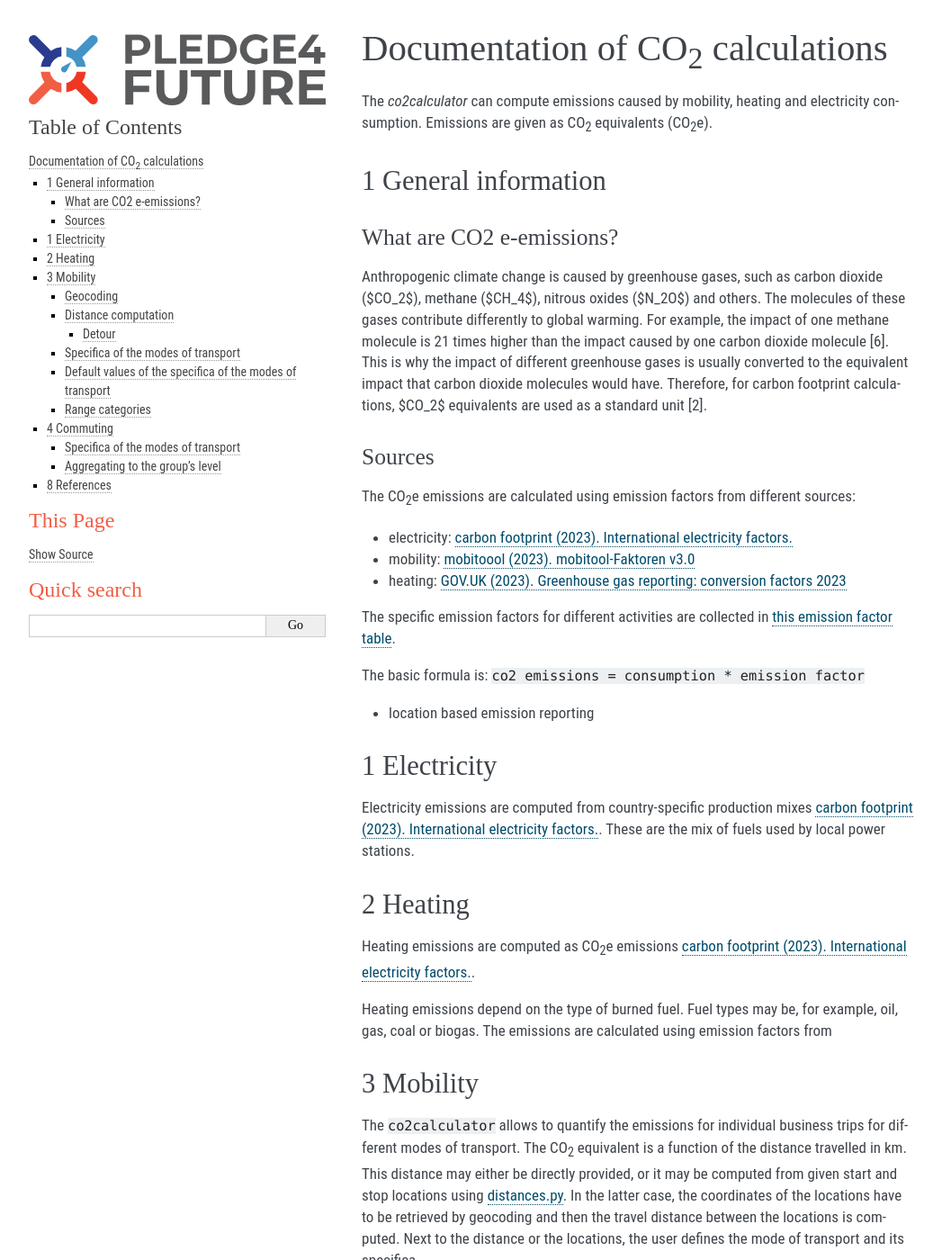
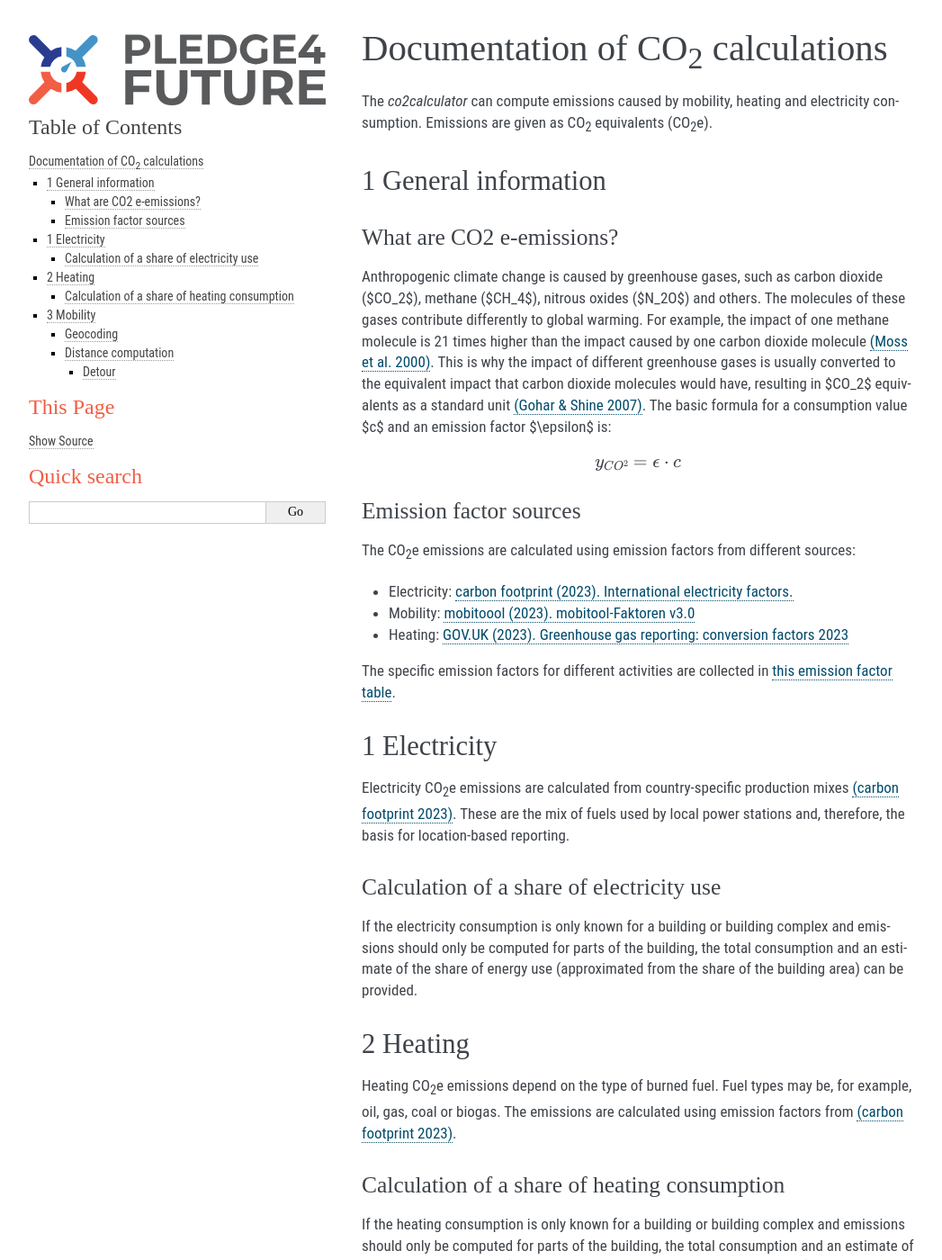
Before and after one commit to pledge4future/co2calculator, a Sphinx documentation site: the page built from docs/documentation_co2calculator.md, in a window 1280 px wide and 1400 px high. Shown: the whole window at 90% size, without its empty margins (106-1153 px from the left). Built offline with Sphinx 7.4.7, drawn with Linux system fonts in a browser that asks for light colours; some of the changed text lies outside the part shown.

Commit message:
Update documentation_co2calculator.md
updated documentation and sources, added cross-references

````diff
--- a/docs/documentation_co2calculator.md
+++ b/docs/documentation_co2calculator.md
@@ -5,43 +5,50 @@
 ## 1 General information
 ### What are CO2 e-emissions?
 
-Anthropogenic climate change is caused by greenhouse gases, such as carbon dioxide ($CO_2$), methane ($CH_4$), nitrous oxides ($N_2O$) and others. The molecules of these gases contribute differently to global warming. For example, the impact of one methane molecule is 21 times higher than the impact caused by one carbon dioxide molecule [6]. This is why the impact of different greenhouse gases is usually converted to the equivalent impact that carbon dioxide molecules would have. Therefore, for carbon footprint calculations, $CO_2$ equivalents are used as a standard unit [2].
+Anthropogenic climate change is caused by greenhouse gases, such as carbon dioxide ($CO_2$), methane ($CH_4$), nitrous oxides ($N_2O$) and others. The molecules of these gases contribute differently to global warming. For example, the impact of one methane molecule is 21 times higher than the impact caused by one carbon dioxide molecule [(Moss et al. 2000)](https://animres.edpsciences.org/articles/animres/abs/2000/03/z0305/z0305.html). This is why the impact of different greenhouse gases is usually converted to the equivalent impact that carbon dioxide molecules would have, resulting in $CO_2$ equivalents as a standard unit [(Gohar & Shine 2007)](https://rmets.onlinelibrary.wiley.com/doi/10.1002/wea.103). The basic formula for a consumption value $c$ and an emission factor $\epsilon$ is:
 
-### Sources
+```{math}
+y_{CO^2} = \epsilon \cdot c
+```
+
+
+
+### Emission factor sources
 
 The CO<sub>2</sub>e emissions are calculated using emission factors from different sources:
-- electricity: [carbon footprint (2023). International electricity factors.](https://www.carbonfootprint.com/international_electricity_factors.html)
-- mobility: [mobitoool (2023). mobitool-Faktoren v3.0](https://www.mobitool.ch/de/tools/mobitool-faktoren-v2-1-25.html)
-- heating: [GOV.UK (2023). Greenhouse gas reporting: conversion factors 2023](https://www.gov.uk/government/publications/greenhouse-gas-reporting-conversion-factors-2023)
+- Electricity: [carbon footprint (2023). International electricity factors.](https://www.carbonfootprint.com/international_electricity_factors.html)
+- Mobility: [mobitoool (2023). mobitool-Faktoren v3.0](https://www.mobitool.ch/de/tools/mobitool-faktoren-v2-1-25.html)
+- Heating: [GOV.UK (2023). Greenhouse gas reporting: conversion factors 2023](https://www.gov.uk/government/publications/greenhouse-gas-reporting-conversion-factors-2023)
 
 The specific emission factors for different activities are collected in [this emission factor table](https://github.com/pledge4future/co2calculator/blob/dev/data/emission_factors.csv).
-
-The basic formula is:
-`co2 emissions = consumption * emission factor`
-
-
-* location based emission reporting
 
 
 ## 1 Electricity
 
-Electricity emissions are computed from country-specific production mixes [carbon footprint (2023). International electricity factors.](https://www.carbonfootprint.com/international_electricity_factors.html). These are the mix of fuels used by local power stations.
+Electricity CO<sub>2</sub>e emissions are calculated from country-specific production mixes [(carbon footprint 2023)](https://www.carbonfootprint.com/international_electricity_factors.html). These are the mix of fuels used by local power stations and, therefore, the basis for location-based reporting.
+
+### Calculation of a share of electricity use
+
+If the electricity consumption is only known for a building or building complex and emissions should only be computed for parts of the building, the total consumption and an estimate of the share of energy use (approximated from the share of the building area) can be provided.
 
 
 ## 2 Heating
 
-Heating emissions are computed as CO<sub>2</sub>e emissions [carbon footprint (2023). International electricity factors.](https://www.carbonfootprint.com/international_electricity_factors.html).
+Heating CO<sub>2</sub>e emissions depend on the type of burned fuel. Fuel types may be, for example, oil, gas, coal or biogas. The emissions are calculated using emission factors from [(carbon footprint 2023)](https://www.carbonfootprint.com/international_electricity_factors.html).
 
-Heating emissions depend on the type of burned fuel. Fuel types may be, for example, oil, gas, coal or biogas. The emissions are calculated using emission factors from
+### Calculation of a share of heating consumption
+
+If the heating consumption is only known for a building or building complex and emissions should only be computed for parts of the building, the total consumption and an estimate of the share of energy use (approximated from the share of the building area) can be provided.
 
 
 ## 3 Mobility
 
-The `co2calculator` allows to quantify the emissions for individual business trips for different modes of transport. The CO<sub>2</sub> equivalent is a function of the distance travelled in km. This distance may either be directly provided, or it may be computed from given start and stop locations using [distances.py](https://github.com/pledge4future/co2calculator/blob/dev/co2calculator/distances.py). In the latter case, the coordinates of the locations have to be retrieved by geocoding and then the travel distance between the locations is computed. Next to the distance or the locations, the user defines the mode of transport and its specifica.
+CO<sub>2</sub>e emissions from the mobility sector are calculated using emission factors from [(mobitoool 2023)](https://www.mobitool.ch/de/tools/mobitool-faktoren-v2-1-25.html). They depend on the mode of transport, such as car or bicycle, and the distance travelled. This distance may either be directly provided, or it may be computed from given start and stop locations using [distances.py](https://github.com/pledge4future/co2calculator/blob/dev/co2calculator/distances.py). In the latter case, the coordinates of the locations are retrieved using geocoding before the travel distance between the locations is computed (for details, see [Geocoding](#heading-target)).
 
+(heading-target)=
 ### Geocoding
 
-Geocoding is done using the [openrouteservice](https://openrouteservice.org/dev/#/api-docs) geocoding service, which is built on top of the [Pelias](https://github.com/pelias/pelias), a modular, open-source search engine for the world.
+Geocoding is done using the [openrouteservice](https://openrouteservice.org/dev/#/api-docs) geocoding service, which is built on top of [Pelias](https://github.com/pelias/pelias), a modular open-source search engine for the world.
 
 To find airports [geocoding_airport](https://github.com/pledge4future/co2calculator/blob/5ac4e624f742f404299276e013f0f0194e5ba6da/co2calculator/distances.py#L45), we use [Pelias search](https://github.com/pelias/documentation/blob/master/search.md) with the search text "Airplane" + **IATA-code**. To find train stations inside the EU [geocoding_train_stations](https://github.com/pledge4future/co2calculator/blob/5ac4e624f742f404299276e013f0f0194e5ba6da/co2calculator/distances.py#L156), we use the train station database of [Trainline EU](https://github.com/trainline-eu/stations). For train trips outside of the EU and other modes of transport, we use [structured geocoding](https://github.com/pelias/documentation/blob/master/structured-geocoding.md) ([geocoding_structured](https://github.com/pledge4future/co2calculator/blob/5ac4e624f742f404299276e013f0f0194e5ba6da/co2calculator/distances.py#L98)). The structured geocoding parameters are:
 - country: highest-level administrative division supported in a search. Full country name or two-/three-letter abbreviations supported
@@ -77,71 +84,3 @@
 Train | x 1.2 | Adapted from [GES 1point5](https://labos1point5.org/ges-1point5), who were advised by Frédéric Héran (economist and urban planner).
 Plane | + 95 km | CSN EN 16258 - Methodology for calculation and declaration of energy consumption and GHG emissions of transport services (freight and passengers), European Committee for Standardization, Brussels, November 2012, [Méthode pour la réalisation des bilans d’émissions de gaz à effet de , Version 4](https://www.ecologie.gouv.fr/sites/default/files/Guide%20m%C3%A9thodologique%20sp%C3%A9cifique%20pour%20les%20collectivit%C3%A9s%20pour%20la%20r%C3%A9alisation%20du%20bilan%20d%E2%80%99%C3%A9missions%20de%20GES.pdf), p. 53
 Ferry | ??? | ???
-
-### Specifica of the modes of transport
-
-Mode of transport | Fuel type | Size | Occupancy | Seating | Passengers | Range
------------- | ------------- | ------------- | ------------ | ------------- | ------------- | -------------
-Car | [diesel, gasoline, cng, electric, hybrid, plug-in_hybrid, average] | [small, medium, large, average] | - | - | [1..9] | -
-Train | [diesel, electric, average] | - | - | - | - | - (assumes "long-distance")
-Bus | [diesel] | [medium, large, average] | in % [20, 50, 80, 100] | - | - | - (assumes "long-distance")
-Plane | - | - | - | [average, Economy class, Business class, Premium economy class, First class] | - | - (determined from distance)
-Ferry | - | - | - | [average, Foot passenger, Car passenger] | - | -
-
-These specifica determine how high the emission factors (in kg CO<sub>2</sub>e/km) are. If these parameters are not specified, the default values in the following table are used:
-
-### Default values of the specifica of the modes of transport
-
-Mode of transport | Fuel type | Size | Occupancy | Seating | Passengers | Range
------------- | ------------- | ------------- | ------------ | ------------- | ------------- | -------------
-Car | [average] | [average] | - | - | [1] | -
-Motorbike | - | [average] | - | - | - | -
-Train | [average] | - | - | - | - | [long distance]
-Bus | [diesel] | [average] | [50 %] | - | - | [long distance]
-Plane | - | - | - | [average] | - | - (determined from distance)
-Ferry | - | - | - | [average] | - | -
-
-### Range categories
-
-Trips are categorized based on their ranges, which can be used later for analysis and visualization purposes.
-
-- Very short haul: < 500 km
-- Short distance: 500 - 1500 km
-- Medium distance: 1500 - 4000 km
-- Long distance: > 4000 km
-
-## 4 Commuting
-
-Emissions from commuting are also quantified individually for each mode of transport [calc_co2_commuting](https://github.com/pledge4future/co2calculator/blob/2e102a0971dda57423fe7aef9958d0e61358248c/co2calculator/calculate.py#L445). For a given mode of transport, the user provides the average weekly distance travelled in a given time period (`work_weeks`). Available transportation modes are:
-- Car
-- (Local) bus
-- (Local) train
-- Tram
-- Motorbike
-- Bicycle
-- Pedelec
-
-### Specifica of the modes of transport
-
-Again, the characteristics of the modes of transport influence the specific emission factors.
-
-Mode of transport | Fuel type | Size | Occupancy | Seating | Passengers | Range
------------- | ------------- | ------------- | ------------ | ------------- | ------------- | -------------
-Car | [diesel, gasoline, cng, electric, average] | [small, medium, large, average] | - | - | [1..9] | -
-Motorbike | - | [small, medium, large, average] | - | - | - | -
-Train | [diesel, electric, average] | - | - | - | - | - (assumes "local")
-Bus | - | [medium, large, average] | in % [20, 50, 80, 100] | - | - | - (assumes "local")
-Tram | - | [medium, large, average] | in % [20, 50, 80, 100] | - | - | - (assumes "local")
-Bicycle | - | - | - | - | - | -
-Pedelec | - | - | - | - | - | -
-
-### Aggregating to the group's level
-
-If we assume that a representative sample (`n_participants`) of the entire group (`n_member`) entered their commuting data, we can obtain an estimate of the commuting emissions for the entire group:
-
-`group_co2e = aggr_co2 / n_participants * n_members`
-with `aggr_co2` the sum of the CO<sub>2</sub>e emissions of all participants.
-
-
-
-## 8 References
````
